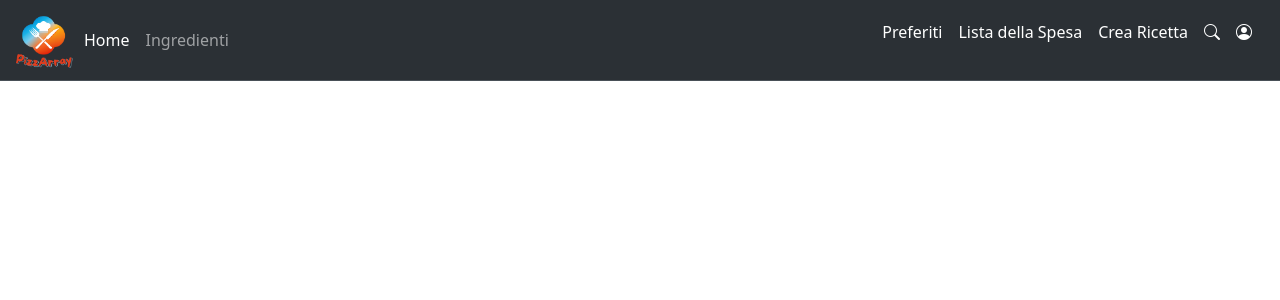
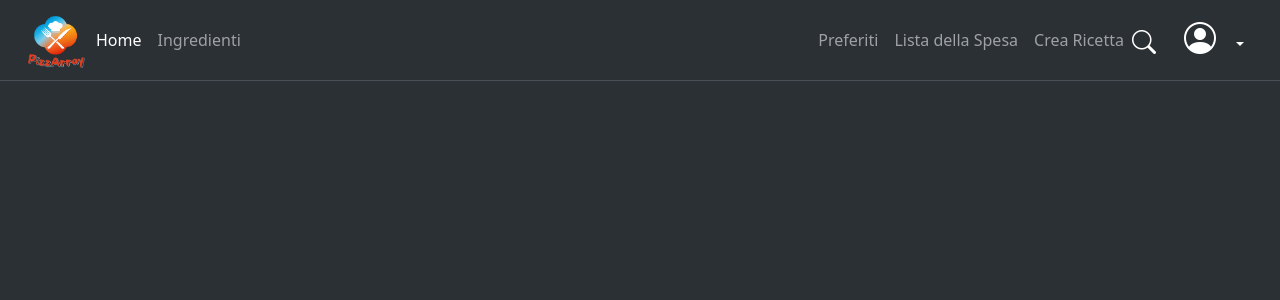
Before and after one commit to nicherri/Build-week-3, an Angular app in the folder PizzArray/: page / in a window 1280 px wide. Shown: the top 300 px of the page. Built offline with nearby package versions, Linux system fonts and the light colour scheme.

Commit message:
Navbar completata attualmente

```diff
--- a/PizzArray/package.json
+++ b/PizzArray/package.json
@@ -30,6 +30,7 @@
     "@angular/cli": "^17.3.7",
     "@angular/compiler-cli": "^17.3.0",
     "@angular/localize": "^17.3.0",
+    "@types/bootstrap": "^5.2.10",
     "@types/jasmine": "~5.1.0",
     "jasmine-core": "~5.1.0",
     "karma": "~6.4.0",
--- a/PizzArray/src/app/main-components/navbar/navbar.component.html
+++ b/PizzArray/src/app/main-components/navbar/navbar.component.html
@@ -1,44 +1,58 @@
-<nav class="navbar navbar-expand-lg bg-body-tertiary  bg-dark border-bottom border-body " data-bs-theme="dark">
+<nav class="navbar navbar-expand-lg bg-body-tertiary bg-dark border-bottom border-body" data-bs-theme="dark">
   <div class="container-fluid">
-    <div >
-      <a routerLink="" class="d-flex " id="styleLogo">
+    <div class="container-fluid flex-nowrap d-flex justify-content-between">
+      <div *ngIf="!showSearchForm || !isMobile" class="d-lg-flex justify-content-start align-self-center flex-grow-1">
+        <div class="d-flex">
+          <a routerLink="" class="d-flex" id="styleLogo">
             <img src="../../../assets/Img/Logo (2).png" alt="Logo">
           </a>
-    </div>
-    <button class="navbar-toggler" type="button" data-bs-toggle="collapse" data-bs-target="#navbarSupportedContent" aria-controls="navbarSupportedContent" aria-expanded="false" aria-label="Toggle navigation">
+          <button (click)="toggleShow()" class="navbar-toggler" type="button" data-bs-toggle="collapse" data-bs-target="#navbarSupportedContent" aria-controls="navbarSupportedContent" aria-expanded="false" aria-label="Toggle navigation">
             <span class="navbar-toggler-icon"></span>
           </button>
-    <div class="collapse navbar-collapse show" id="navbarSupportedContent">
-      <ul class="navbar-nav me-auto mb-2 mb-lg-0">
+        </div>
+        <div class="collapse navbar-collapse" [ngClass]="{'show': show}" id="navbarSupportedContent">
+          <div class="d-lg-flex justify-content-between flex-grow-1">
+            <ul class="navbar-nav me-auto mb-2 mb-lg-0 justify-content-between">
               <li class="nav-item">
-          <a class="nav-link active" routerLink="" >Home</a>
+                <a class="nav-link active" routerLink="">Home</a>
               </li>
               <li class="nav-item">
                 <a class="nav-link" routerLink="" routerLinkActive="">Ingredienti</a>
               </li>
             </ul>
-      <ul class="text-white d-lg-flex list-unstyled">
+            <ul class="d-lg-flex navbar-nav list-unstyled">
               <li class="nav-item">
-          <a class="nav-link  me-3" routerLink=""routerLinkActive="">Preferiti</a>
+                <a class="nav-link" routerLink="" routerLinkActive="">Preferiti</a>
               </li>
-
               <li class="nav-item">
-          <a class="nav-link  me-3" routerLink="" routerLinkActive="">Lista della Spesa</a>
+                <a class="nav-link" routerLink="" routerLinkActive="">Lista della Spesa</a>
               </li>
-
               <li class="nav-item">
-          <a class="nav-link  me-3" routerLink="" routerLinkActive="">Crea Ricetta</a>
-        </li>
-
-        <li class="nav-item">
-          <a class="nav-link  me-3" routerLink="" routerLinkActive=""><i class="bi bi-search"></i></a>
-        </li>
-
-        <li class="nav-item me-3">
-          <a class="nav-link " routerLink="" routerLinkActive=""><i class="bi bi-person-circle"></i></a>
+                <a class="nav-link" routerLink="" routerLinkActive="">Crea Ricetta</a>
               </li>
             </ul>
-
+          </div>
+        </div>
+      </div>
+      <div class="d-flex align-items-start " id="iconComportamente">
+        <a *ngIf="!showSearchForm" class="nav-link text-white me-3 mt-3" href="#" (click)="toggleSearchForm()"><i class="bi bi-search"></i></a>
+        <div *ngIf="showSearchForm" id="searchExpanded" class="d-flex justify-content-between mt-3">
+          <form class="d-flex " id="searchForm" role="search">
+            <input class="form-control me-2" type="search" placeholder="Search" aria-label="Search">
+            <button class="btn btn-outline-success" type="submit">Search</button>
+          </form>
+          <a class="nav-link text-white mt-2 ms-3 me-3" href="#" (click)="toggleSearchForm()" id="returnButton"><i class="bi bi-arrow-return-left"></i></a>
+        </div>
+        <div *ngIf="!showSearchForm || !isMobile" class="dropdown-center">
+          <button class="btn btn-secondary dropdown-toggle bg-transparent border-0" type="button" data-bs-toggle="dropdown" aria-expanded="false">
+            <i class="bi bi-person-circle me-3"></i>
+          </button>
+          <ul class="dropdown-menu">
+            <li><a class="dropdown-item" routerLink="">Registrati</a></li>
+            <li><a class="dropdown-item" routerLink="">Accedi</a></li>
+          </ul>
+        </div>
+      </div>
     </div>
   </div>
 </nav>
--- a/PizzArray/src/app/main-components/navbar/navbar.component.scss
+++ b/PizzArray/src/app/main-components/navbar/navbar.component.scss
@@ -5,3 +5,16 @@
 #styleLogo img{
   width: 100%;
 }
+
+
+.bi-search{
+  font-size: 1.5rem;
+}
+
+.bi-person-circle{
+font-size: 2rem;
+}
+
+.bi-arrow-return-left{
+  font-size: 1.5rem;
+}
--- a/PizzArray/src/app/main-components/navbar/navbar.component.ts
+++ b/PizzArray/src/app/main-components/navbar/navbar.component.ts
@@ -1,10 +1,33 @@
-import { Component } from '@angular/core';
+import { Component, AfterViewInit, HostListener } from '@angular/core';
+import * as bootstrap from 'bootstrap';
 
 @Component({
   selector: 'app-navbar',
   templateUrl: './navbar.component.html',
-  styleUrl: './navbar.component.scss'
+  styleUrls: ['./navbar.component.scss']
 })
-export class NavbarComponent {
+export class NavbarComponent implements AfterViewInit {
+  show: boolean = false;
+  showSearchForm: boolean = false;
+  isMobile: boolean = window.innerWidth <= 500;
 
+  toggleShow() {
+    this.show = !this.show;
+  }
+
+  toggleSearchForm() {
+    this.showSearchForm = !this.showSearchForm;
+  }
+
+  @HostListener('window:resize', ['$event'])
+  onResize(event: Event) {
+    this.isMobile = window.innerWidth <= 500;
+  }
+
+  ngAfterViewInit(): void {
+    const dropdownElementList = document.querySelectorAll('.dropdown-toggle');
+    dropdownElementList.forEach((dropdownToggleEl) => {
+      new bootstrap.Dropdown(dropdownToggleEl);
+    });
+  }
 }
--- a/PizzArray/src/styles.scss
+++ b/PizzArray/src/styles.scss
@@ -4,3 +4,7 @@
 @import 'bootstrap/scss/bootstrap';
 
 @import url("https://cdn.jsdelivr.net/npm/bootstrap-icons@1.11.3/font/bootstrap-icons.min.css");
+
+body{
+  background-color: #2B3035!important;
+}
```
Also changed, not shown: 1 other file (tests, documents, lock files or other folders). Lines whose indentation alone changed are shown as unchanged.
